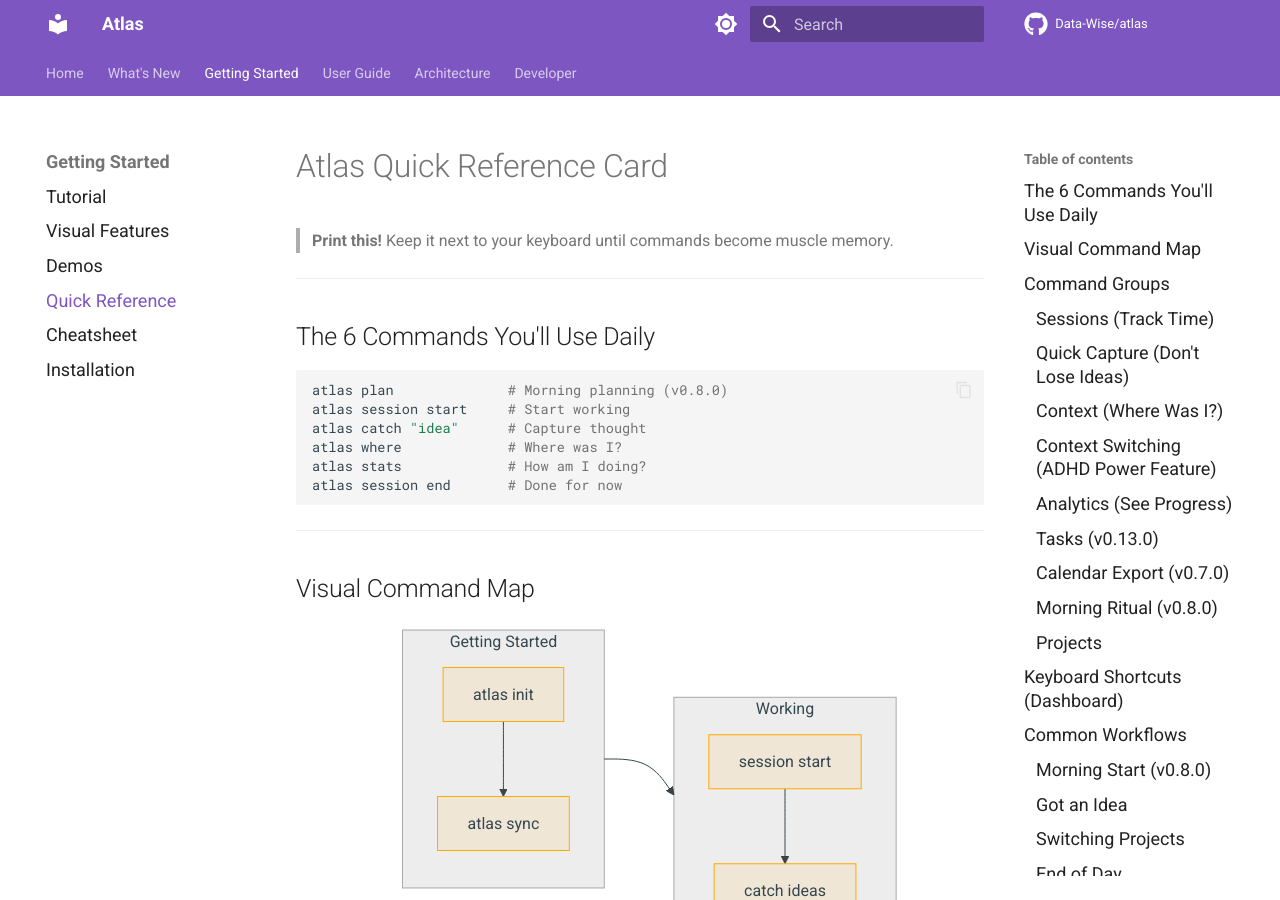
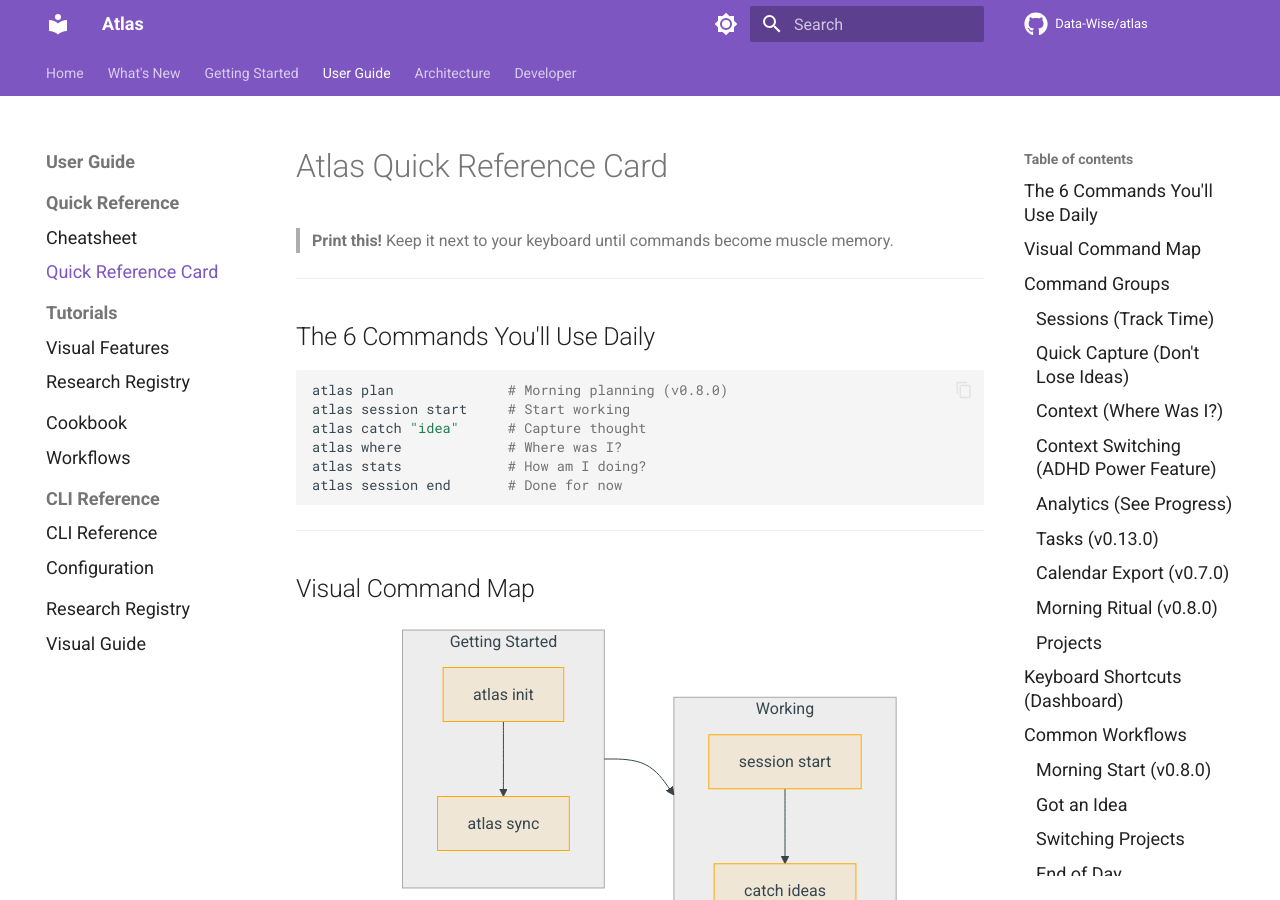
Before and after one commit to Data-Wise/atlas, an MkDocs documentation site: the page built from docs/REFCARD.md, in a window 1280 px wide and 900 px high. Built offline with MkDocs 1.6.1 and Material for MkDocs 9.7.7, drawn with Linux system fonts in a browser that asks for light colours; comment, search, counter and statistics services are not loaded.

Commit message:
docs: reorganize nav — Getting Started (onboarding), User Guide (grouped sub-sections)
Getting Started: Installation → Tutorial → Demos (onboarding flow)
User Guide: Quick Reference, Tutorials, Cookbook, Workflows, CLI Reference
- Cheatsheet + Quick Reference Card grouped under Quick Reference
- Visual Features + Research Registry grouped under Tutorials
- CLI Reference + Configuration grouped under CLI Reference
- Cookbook promoted to visible sub-section

```diff
--- a/mkdocs.yml
+++ b/mkdocs.yml
@@ -88,20 +88,23 @@ nav:
   - Home: index.md
   - What's New: WHAT-S-NEW.md
   - Getting Started:
+    - Installation: getting-started/installation.md
     - Tutorial: TUTORIAL.md
-    - Visual Features: tutorials/visual-features.md
     - Demos: DEMOS.md
-    - Quick Reference: REFCARD.md
-    - Cheatsheet: CHEATSHEET.md
-    - Installation: getting-started/installation.md
   - User Guide:
+    - Quick Reference:
+      - Cheatsheet: CHEATSHEET.md
+      - Quick Reference Card: REFCARD.md
+    - Tutorials:
+      - Visual Features: tutorials/visual-features.md
+      - Research Registry: tutorials/research-registry.md
+    - Cookbook: COOKBOOK.md
     - Workflows: WORKFLOWS.md
-    - Cookbook: COOKBOOK.md
+    - CLI Reference:
+      - CLI Reference: CLI-REFERENCE.md
+      - Configuration: CONFIGURATION.md
+    - Research Registry: RESEARCH-REGISTRY.md
     - Visual Guide: VISUAL-GUIDE.md
-    - CLI Reference: CLI-REFERENCE.md
-    - Research Registry: RESEARCH-REGISTRY.md
-    - Research Registry Tutorial: tutorials/research-registry.md
-    - Configuration: CONFIGURATION.md
   - Architecture:
     - Overview: ARCHITECTURE.md
     - Diagrams: DIAGRAMS.md
```
